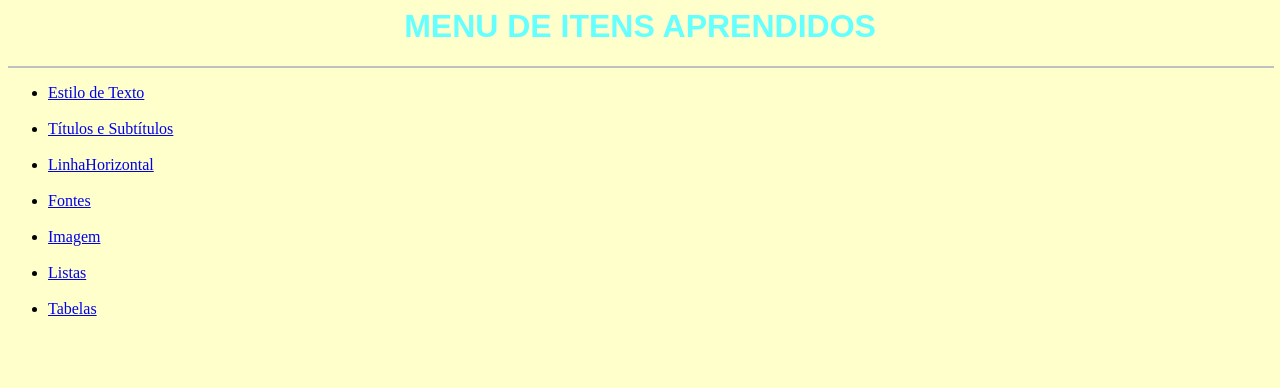
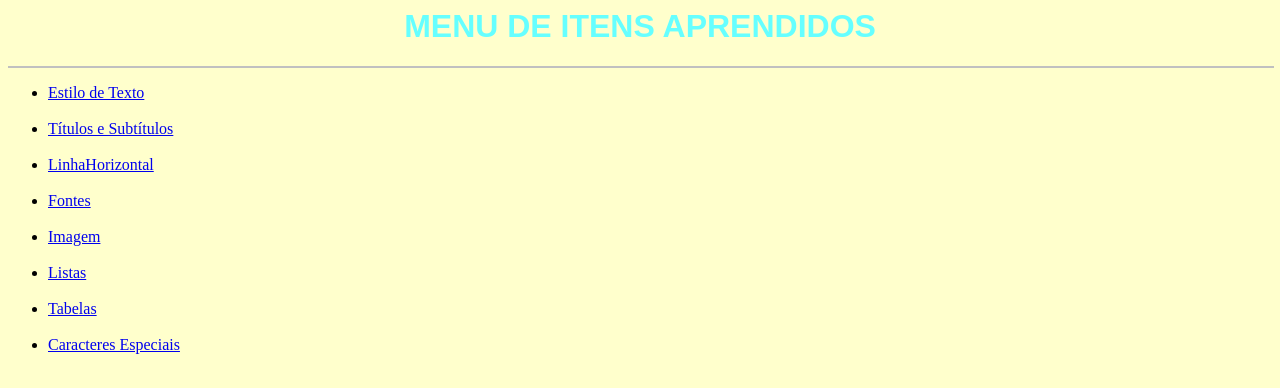
Before and after one commit to MatheusASilva/Atividade-de-WEB, a plain HTML site: page index.html in a window 1280 px wide. Drawn offline with Linux system fonts and the light colour scheme.

Commit message:
Add files via upload

```diff
--- a/index.html
+++ b/index.html
@@ -15,7 +15,8 @@
      <li><A HREF = "imagens.html">Imagem</A></li><br>
      <li><A HREF = "Lista.html">Listas</A></li>
      <br>
-     <li> <A HREF = "Tabela.html">Tabelas</A></li>
+     <li> <A HREF = "Tabela.html">Tabelas</A></li> <br>
+     <li> <A HREF = "CaracteresEspeciais.html">Caracteres Especiais</A></li>
     </ul>
      </body>
  </html>
```
